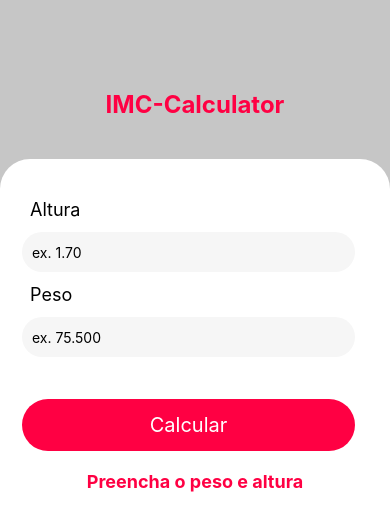
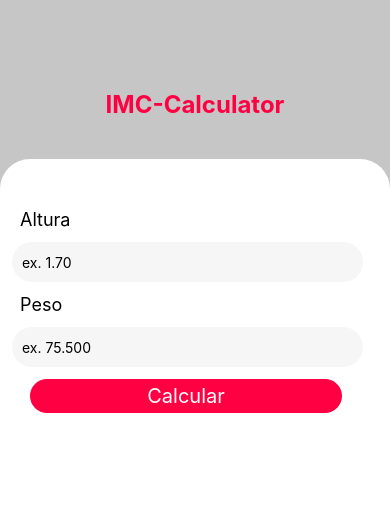
Before and after one commit to KevinDik/IMC-Calculator, a React Native app: screen / in a window 390 px wide. Shown: the top 530 px of the page. Built offline with nearby package versions, Linux system fonts and the light colour scheme.

Commit message:
05_Melhorado aplicação
Feito correção do erro caso insira virgula e corrigido lógica para melhor performasse.

```diff
--- a/src/components/Form/Index.js
+++ b/src/components/Form/Index.js
@@ -1,5 +1,5 @@
 import React from "react";
-import { View, Text, Vibration, TextInput, TouchableOpacity } from "react-native"
+import { View, Text, Vibration, TextInput, TouchableOpacity, Keyboard, Pressable } from "react-native"
 import ResultImc from "../ResultImc/index";
 import { useState } from "react";
 import styles from './style'
@@ -14,7 +14,9 @@ export default function Form() {
     const [erroMessage, setErrorMessage] = useState(null)
 
     function imcCalculator() {
-        return(setImc((weight/(height*height)).toFixed(2)))
+        let heightFormated = height.replace(",",".")
+        let weightFormated = weight.replace(",",".")
+        return(setImc((weightFormated/(heightFormated * heightFormated)).toFixed(2)))
     }
 
     function verificationImc() {
@@ -32,17 +34,19 @@ export default function Form() {
             setMessageImc("Seu IMC é igual: ")
             setTextButton("Calcular novamente")
             setErrorMessage(null)
-            return
         }
+        else {
         verificationImc()
         setImc(null)
         setTextButton("Calcular")
         setMessageImc("Preencha o peso e altura")
+        }
     }
 
     return(
             <View style={styles.formContext}>
-                <View style={styles.form}>
+                {imc == null ?
+                <Pressable onPress={Keyboard.dismiss} style={styles.form}>
                     <Text style={styles.formLabel}>Altura</Text>
                     <Text style={styles.errorMessage}>{erroMessage}</Text>
                     <TextInput
@@ -67,8 +71,17 @@ export default function Form() {
                 style={styles.buttonCalculator}>
                     <Text style={styles.textButtonCalculator}>{textButton}</Text>
                 </TouchableOpacity>
+                </Pressable>
+                :
+                <View style={styles.exibitionResultImc}>
+                    <ResultImc messsageResultImc={messageImc} resultImc={imc}/>
+                    <TouchableOpacity
+                    onPress={() => {validadeImc()}}
+                    style={styles.buttonCalculator}>
+                        <Text style={styles.textButtonCalculator}>{textButton}</Text>
+                </TouchableOpacity>
                 </View>
-                <ResultImc messsageResultImc={messageImc} resultImc={imc}/>
+                }
             </View>
         );
 }
--- a/src/components/Form/style.js
+++ b/src/components/Form/style.js
@@ -4,18 +4,18 @@ const styles = StyleSheet.create({
     formContext: {
         width: "100%",
         height: "100%",
-        bottom: 0,
+        flex: 1,
         backgroundColor: "#fff",
         alignItems: "center",
         marginTop: 30,
+        paddingTop: 30,
         borderTopLeftRadius: 30,
         borderTopRightRadius: 30,
     },
     form: {
         width: "100%",
         height: "auto",
-        marginTop: 30,
-        padding: 10,
+        paddingTop: 20,
     },
     formLabel: {
         color: 'black',
@@ -34,12 +34,11 @@ const styles = StyleSheet.create({
         borderRadius: 50,
         alignItems: "center",
         justifyContent: "center",
-        width: "90%",
+        width: "80%",
         backgroundColor: '#ff0043',
-        paddingTop: 14,
-        paddingBottom: 14,
-        marginLeft: 12,
-        marginTop: 30,
+        marginHorizontal: 30,
+        paddingHorizontal: 15,
+        paddingVertical: 5,
     },
 
     textButtonCalculator: {
@@ -52,6 +51,10 @@ const styles = StyleSheet.create({
         color: 'red',
         fontWeight: 'bold',
         paddingLeft: 20,
+    },
+    exbitionResultImc: {
+        width: "100%",
+        height: "50%",
     }
 });
 
--- a/src/components/ResultImc/index.js
+++ b/src/components/ResultImc/index.js
@@ -12,18 +12,14 @@ export default function ResultImc(props) {
 
     return(
             <View style={styles.ResultImc}>
+                <Text style={styles.information}>{props.messsageResultImc}</Text>
+                <Text style={styles.numberImc}>{props.resultImc}</Text>
                 <View style={styles.boxShareButton}>
-                    {props.resultImc != null ?
                     <TouchableOpacity style={styles.share}
                     onPress={onShare}>
                         <Text style={styles.shareText}>Share</Text>
                     </TouchableOpacity>
-                    :
-                    <View/>
-                    }
                 </View>
-                <Text style={styles.information}>{props.messsageResultImc}</Text>
-                <Text style={styles.numberImc}>{props.resultImc}</Text>
             </View>
         );
 }
--- a/src/components/ResultImc/style.js
+++ b/src/components/ResultImc/style.js
@@ -3,7 +3,7 @@ import { StyleSheet } from "react-native";
 const styles = StyleSheet.create({
     resulImc: {
         flex: 1,
-        marginTop: 15,
+        marginTop: 20,
         paddingTop: 60,
         borderRadius: 50,
         alignItems: "center",
@@ -30,8 +30,10 @@ const styles = StyleSheet.create({
     share: {
         backgroundColor: "#1877f2",
         borderRadius: 50,
-        paddingBottom: 5,
-        paddingTop: 5,
+        paddingVertical: 5,
+        paddingHorizontal: 5,
+        marginTop: 10,
+        marginHorizontal: 10,
     },
     shareText: {
         color: '#fff',
```
